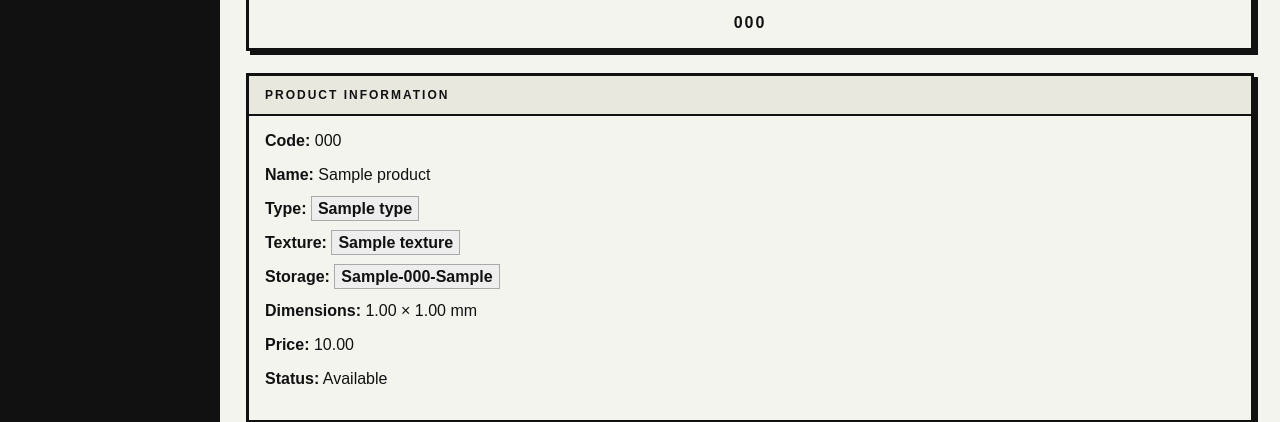
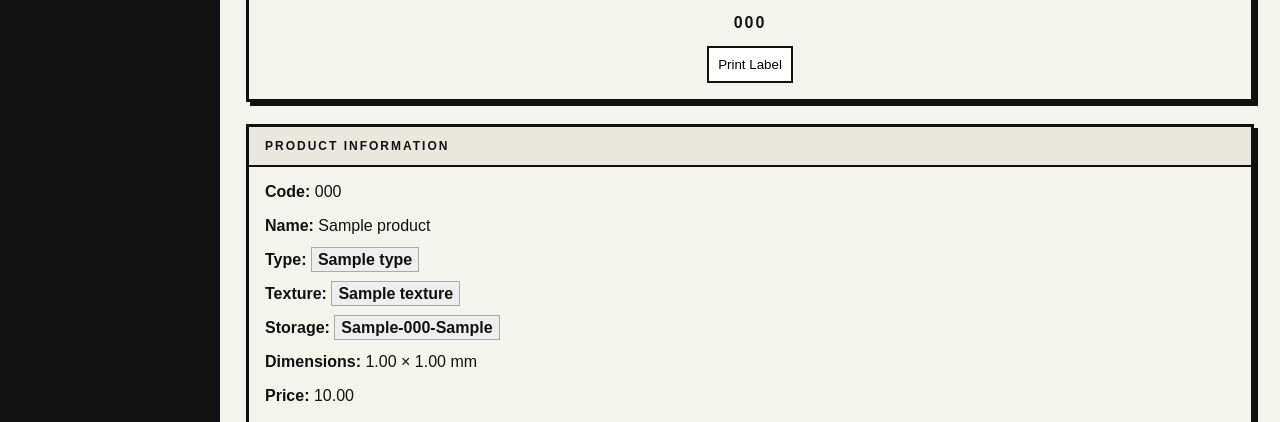
Before and after one commit to Kliurka/product_db_web, a Django app: template inventory/templates/inventory/product_detail.html in a window 1280 px wide. Shown: the part 366-788 px from the top of the page. Run offline with Django 5.2, Linux system fonts and the light colour scheme; the template is opened without the code that fills it: values that come from a table or form of the project are taken from there, others are empty; tables that the repository leaves empty hold one stand-in row (values such as "Sample post"); grey boxes marked "Sample" are stand-in pictures; parts of the project's set-up code (start-up, migrations or seed data) failed here and were passed over.

Commit message:
Add single product QR label print action

```diff
--- a/inventory/templates/inventory/product_detail.html
+++ b/inventory/templates/inventory/product_detail.html
@@ -28,6 +28,10 @@
             >
 
             <div class="qr-code">{{ product.code }}</div>
+
+            <a href="{% url 'product_labels' %}?ids={{ product.id }}">
+                <button type="button">Print Label</button>
+            </a>
         </div>
     </div>
 
```
